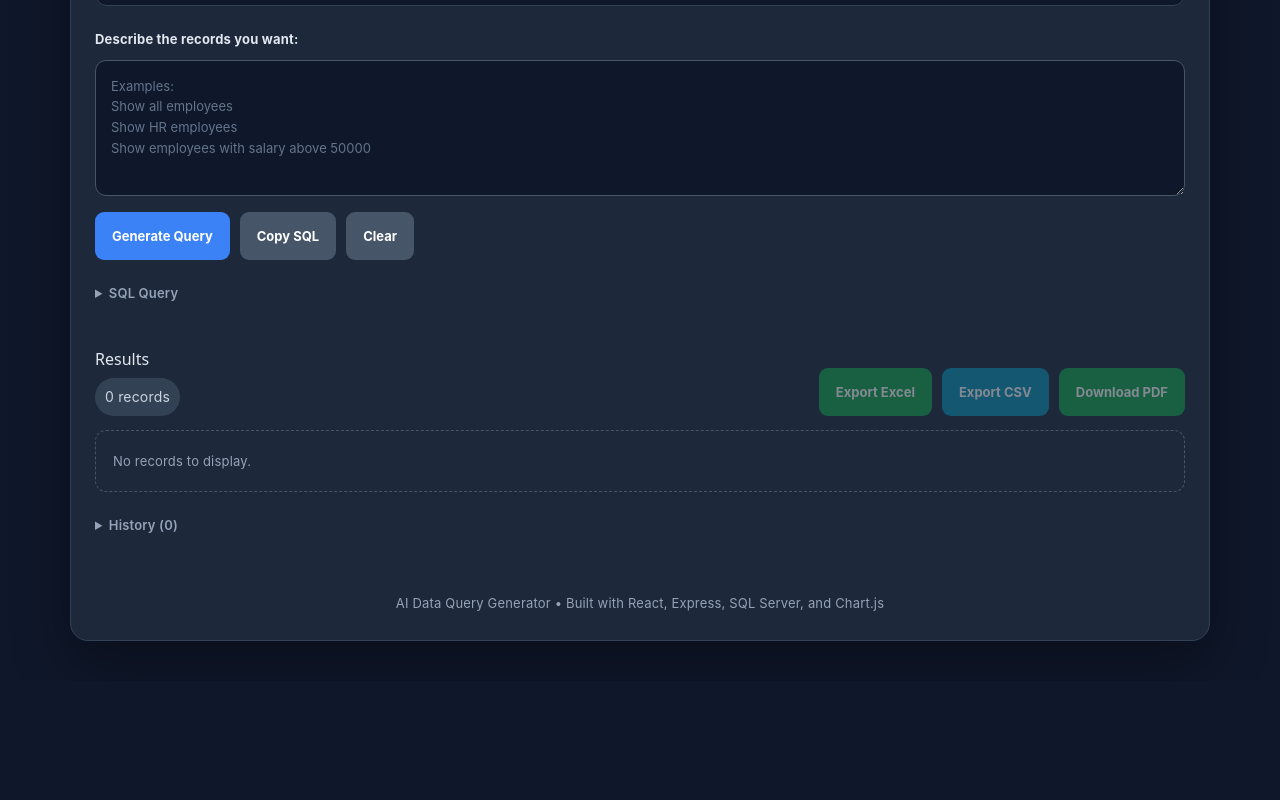
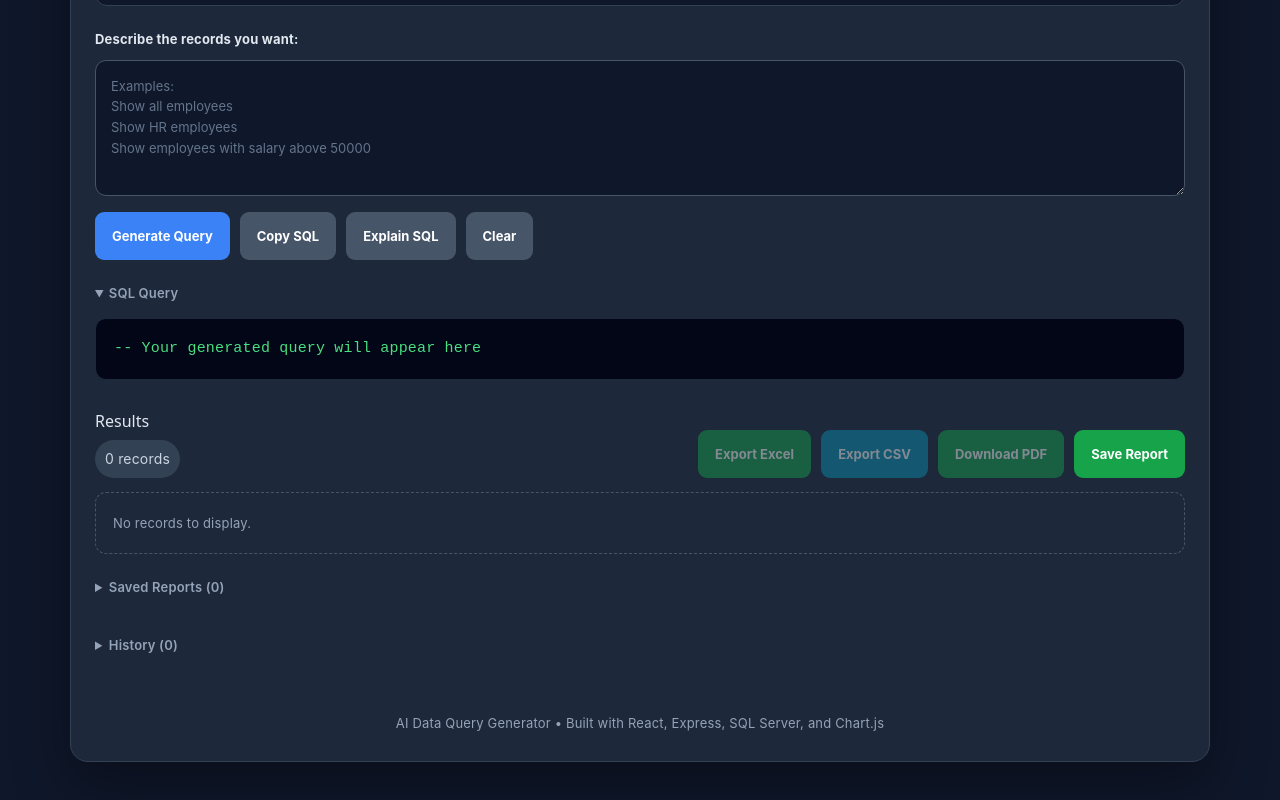
Before and after one commit to buhanghangjay-git/ai-sql-generator, a React (Vite) app: page / in a window 1280 px wide. Shown: the part 768-1568 px from the top of the page. Before the commit the page ends 1449 px from the top, so only its background shows below. Built offline with nearby package versions, Linux system fonts and the light colour scheme.

Commit message:
Save Report Button

```diff
--- a/src/App.css
+++ b/src/App.css
@@ -943,3 +943,16 @@ tbody tr:last-child td {
   flex: 1;
   min-width: 120px;
 }
+
+.sql-explanation {
+  margin-top: 20px;
+  padding: 16px;
+  border-radius: 10px;
+  background: rgba(59, 130, 246, 0.1);
+  border: 1px solid #3b82f6;
+}
+
+.sql-explanation h3 {
+  margin-top: 0;
+  margin-bottom: 10px;
+}
--- a/src/App.jsx
+++ b/src/App.jsx
@@ -26,6 +26,8 @@ function App() {
   const [results, setResults] = useState([]);
   const [history, setHistory] = useState([]);
   const [favorites, setFavorites] = useState([]);
+  const [sqlExplanation, setSqlExplanation] = useState("");
+  const [savedReports, setSavedReports] = useState([]);
 
   // 3. Excel and CSV information
   const [workbook, setWorkbook] = useState(null);
@@ -50,6 +52,10 @@ function App() {
   const savedFavorites =
     JSON.parse(localStorage.getItem("sqlFavorites")) || [];
 
+  const savedReportsData =
+  JSON.parse(localStorage.getItem("savedReports")) || [];
+
+  setSavedReports(savedReportsData);
   setHistory(savedHistory);
   setFavorites(savedFavorites);
 }, []);
@@ -535,6 +541,56 @@ function App() {
     }
   };
 
+    const explainSQL = () => {
+  if (!sql) {
+    setSqlExplanation(
+      "Generate a SQL query first."
+    );
+    return;
+  }
+
+  let explanation = "";
+
+  const query = sql.toLowerCase();
+
+  if (query.includes("select")) {
+    explanation +=
+      "• SELECT retrieves data from a table.\n";
+  }
+
+  if (query.includes("where")) {
+    explanation +=
+      "• WHERE filters records based on a condition.\n";
+  }
+
+  if (query.includes("&gt;")) {
+    explanation +=
+      "• The > operator returns values greater than the specified amount.\n";
+  }
+
+  if (query.includes("&lt;")) {
+    explanation +=
+      "• The < operator returns values less than the specified amount.\n";
+  }
+
+  if (query.includes("department")) {
+    explanation +=
+      "• The query filters employees by department.\n";
+  }
+
+  if (query.includes("salary")) {
+    explanation +=
+      "• Salary information is included in the results.\n";
+  }
+
+  if (!explanation) {
+    explanation =
+      "This query retrieves data from the database.";
+  }
+
+  setSqlExplanation(explanation);
+};
+
   // 17. Export results to Excel
   const exportResultsToExcel = () => {
     if (results.length === 0) {
@@ -645,6 +701,38 @@ function App() {
   );
 
   pdf.save("AI_SQL_Report.pdf");
+};
+
+  const saveReport = () => {
+  if (!sql) {
+    setError("Generate a query first.");
+    return;
+  }
+
+  const report = {
+    id: Date.now(),
+    date: new Date().toLocaleString(),
+    prompt,
+    sql,
+    records: results.length,
+    explanation: sqlExplanation,
+  };
+
+  const updatedReports = [
+    report,
+    ...savedReports,
+  ];
+
+  setSavedReports(updatedReports);
+
+  localStorage.setItem(
+    "savedReports",
+    JSON.stringify(updatedReports)
+  );
+
+  setSuccessMessage(
+    "Report saved successfully."
+  );
 };
 
   // 19. Clear current query
@@ -970,6 +1058,12 @@ Show employees with salary above 50000`}
             >
               Copy SQL
             </button>
+            <button
+              className="secondary-button"
+              onClick={explainSQL}
+            >
+              Explain SQL
+            </button>
 
             <button
               className="secondary-button"
@@ -992,13 +1086,26 @@ Show employees with salary above 50000`}
           )}
         </section>
 
-        <details className="collapsible-section">
-          <summary>SQL Query</summary>
+          <details
+            className="collapsible-section"
+            open
+          >
+            <summary>SQL Query</summary>
 
-          <pre>
-            {sql ||
-            "-- Your generated query will appear here"}
-          </pre>
+            <pre>
+              {sql ||
+                "-- Your generated query will appear here"}
+            </pre>
+
+            {sqlExplanation && (
+              <div className="sql-explanation">
+                <h3>SQL Explanation</h3>
+
+                <pre>{sqlExplanation}</pre>
+
+
+              </div>
+            )}
           </details>
 
         <section>
@@ -1036,6 +1143,13 @@ Show employees with salary above 50000`}
               >
                 Download PDF
               </button>
+
+              <button
+                className="export-button"
+                onClick={saveReport}
+              >
+                Save Report
+              </button>
             </div>
           </div>
 
@@ -1047,6 +1161,28 @@ Show employees with salary above 50000`}
           <ChartsPanel results={results} />
 
           </div>
+        <details className="collapsible-section">
+            <summary>
+              Saved Reports ({savedReports.length})
+            </summary>
+
+            {savedReports.map((report) => (
+              <div
+                key={report.id}
+                className="history-item"
+              >
+                <h4>{report.prompt}</h4>
+
+                <p>{report.date}</p>
+
+                <p>
+                  Records: {report.records}
+                </p>
+
+                <pre>{report.sql}</pre>
+              </div>
+            ))}
+          </details>
 
         </section>
         <details className="collapsible-section">
```
